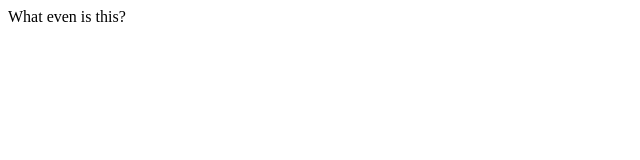
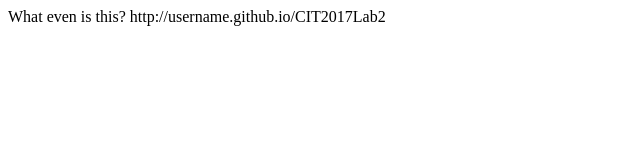
Before and after one commit to Manalune/CIT2017Lab2, a plain HTML site: page gh-pages.html in a window 1280 px wide. Shown: the whole page, without its empty margins (0-640 px from the left). Drawn offline with Linux system fonts and the light colour scheme.

Commit message:
Update gh-pages.html

```diff
--- a/gh-pages.html
+++ b/gh-pages.html
@@ -6,5 +6,6 @@
 
 	<body>
 	What even is this?
+		http://username.github.io/CIT2017Lab2
 	</body>
 </html>
```
